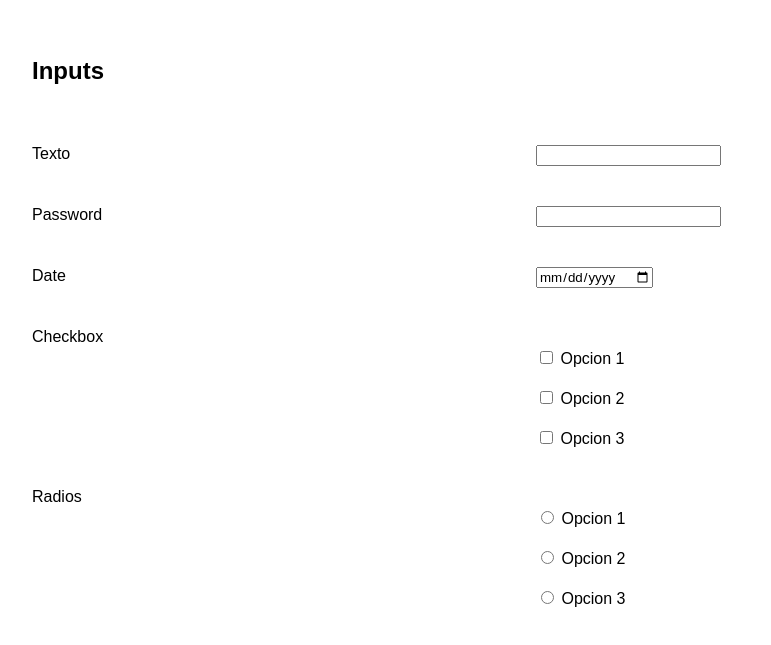
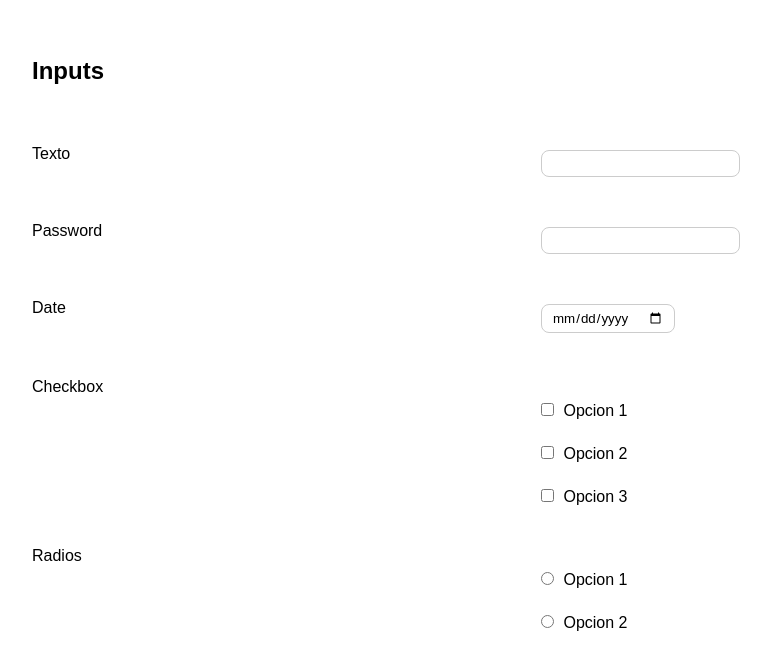
Before and after one commit to Pablo-VE/LUAMPA-Template, a plain HTML site: page index.html in a window 1280 px wide. Shown: the part 131-776 px from the top of the page, without its empty margins (104-875 px from the left). Drawn offline with Linux system fonts and the light colour scheme.

Commit message:
init with input styles

```diff
--- a/styles/styles.css
+++ b/styles/styles.css
@@ -91,11 +91,8 @@
 }
 
 .table td, .table th {
-    /* border: 1px solid #ddd; */
     padding: 8px;
 }
-
-
 
 .table th{
     padding-top: 12px;
@@ -119,3 +116,29 @@
 .table-striped tr:nth-child(even){
     background-color: #e5e2e2;
 }
+
+/* ******* TABLES ******* */
+
+/* ******* INPUTS ******* */
+
+input{
+    padding: 5px 10px 5px 10px;
+    border: 1px solid #ccc;
+    background-color: #fff;
+    border-radius: 8px;
+    margin: 5px;
+}
+
+input:focus{
+    box-shadow: 0 1px 1px rgba(0, 0, 0, 0.075) inset, 0 0 8px rgba(104, 187, 239, 0.8);
+    outline: 0 none;
+}
+
+input:disabled{
+    background-color: rgb(237, 235, 235);
+}
+
+
+
+
+/* ******* INPUTS ******* */
```
